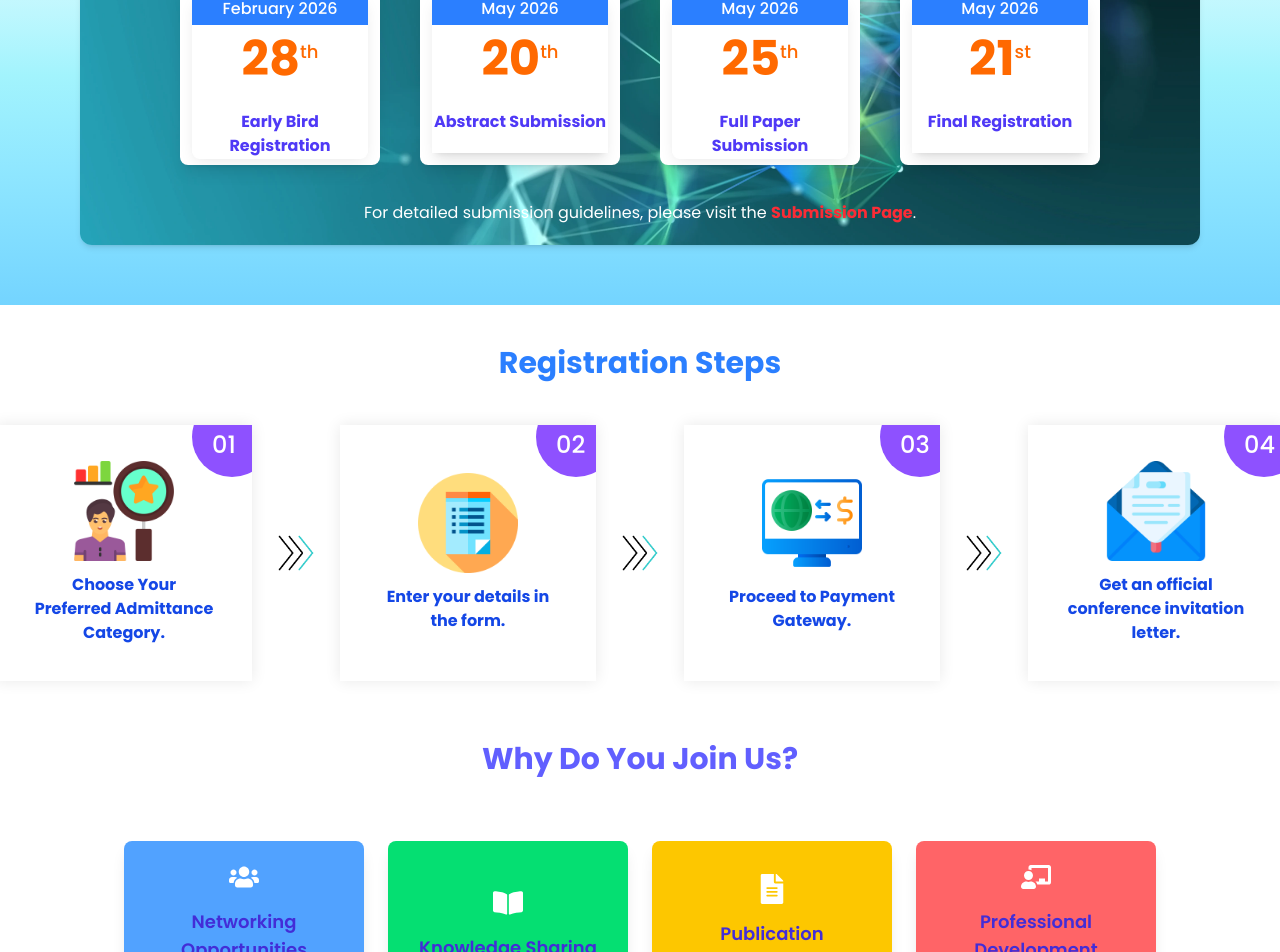
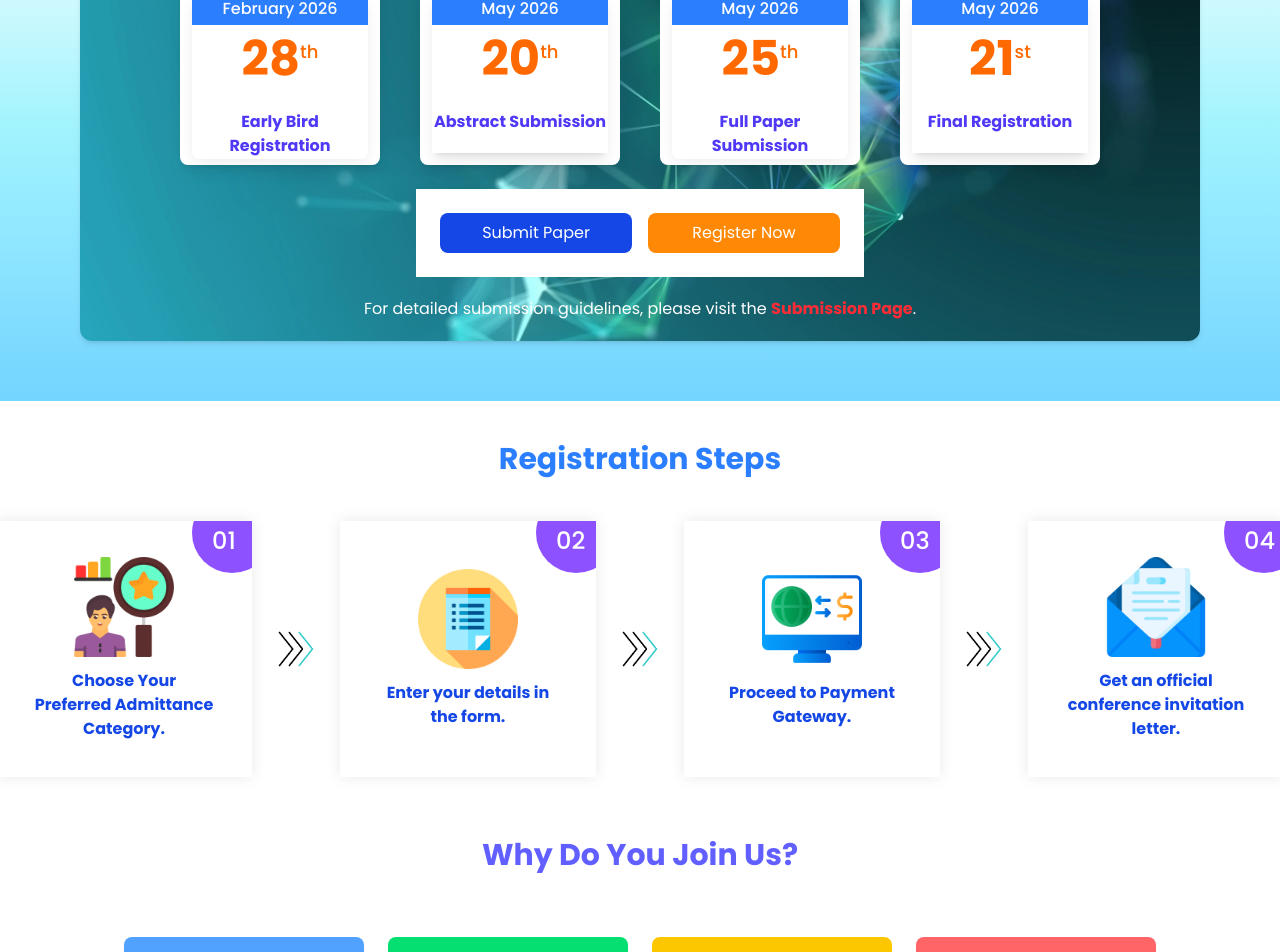
Before and after one commit to confworld-git/wcmrp-frontend-2026, a React (Vite) app: page / in a window 1280 px wide. Shown: the part 3574-4526 px from the top of the page. Built offline with nearby package versions, Linux system fonts and the light colour scheme.

Commit message:
Reg button added to wcmrp

```diff
--- a/src/components/Submission_Deadlines.jsx
+++ b/src/components/Submission_Deadlines.jsx
@@ -69,6 +69,31 @@ function Submission_Deadlines() {
             );
           })}
         </div>
+        <div className="bg-white  p-6 max-w-md w-full mx-auto mt-2">
+        {/* Title */}
+        {/* <h2 className="text-xl font-semibold mb-2">{title}</h2> */}
+
+        {/* Description */}
+        {/* <p className="text-gray-600 mb-6">{description}</p> */}
+
+        {/* Buttons */}
+        <div className="flex gap-4">
+          <a
+            href="/Submission"
+            className="flex-1 text-center !text-white py-2 rounded-lg bg-blue-700 hover:opacity-90 transition"
+          >
+            Submit Paper
+          </a>
+
+          <a
+            href="/RegistrationFee"
+            className="flex-1 text-center !text-white py-2 rounded-lg bg-orange-400 hover:opacity-90 transition"
+          >
+            Register Now
+          </a>
+        </div>
+
+      </div>
         <p data-aos="fade-up" className="text-center text-white mt-5">
           For detailed submission guidelines, please visit the{" "}
           <a
```
Also changed, not shown: 1 other file (tests, documents, lock files or other folders).
